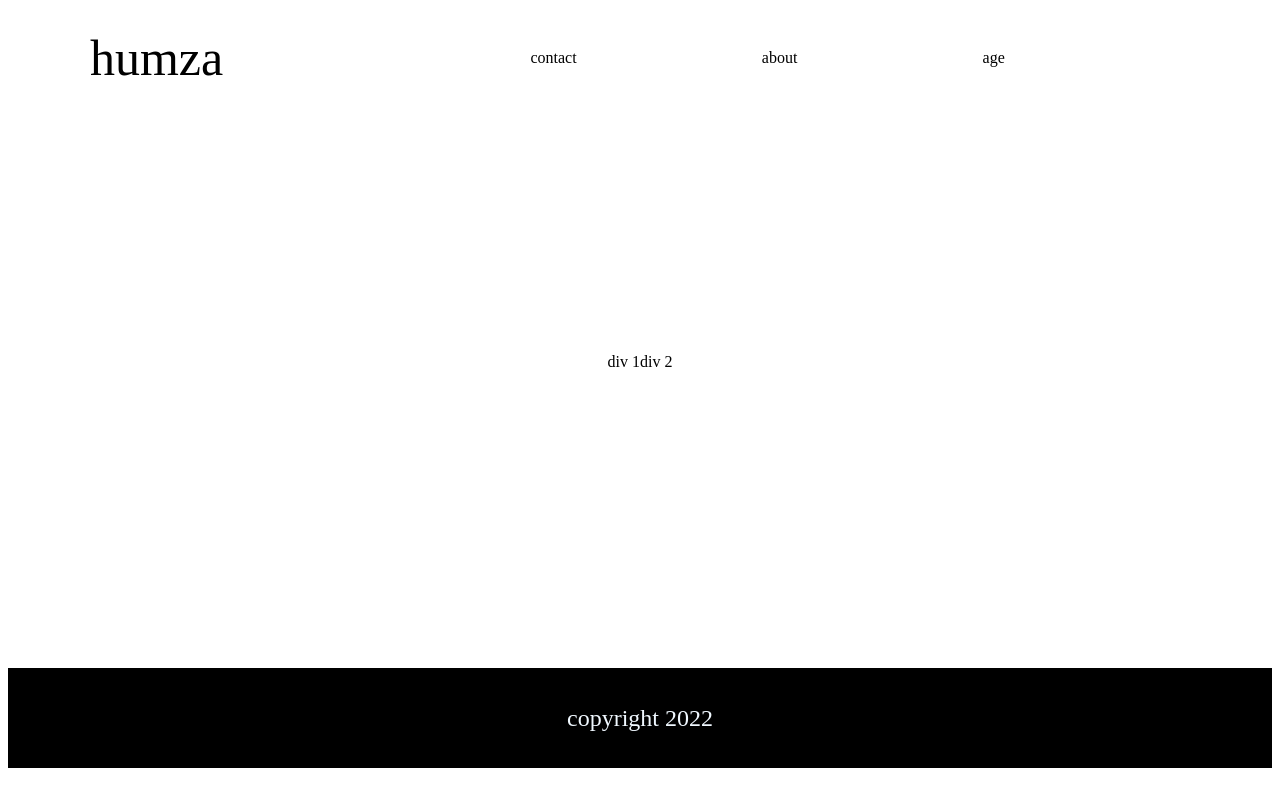
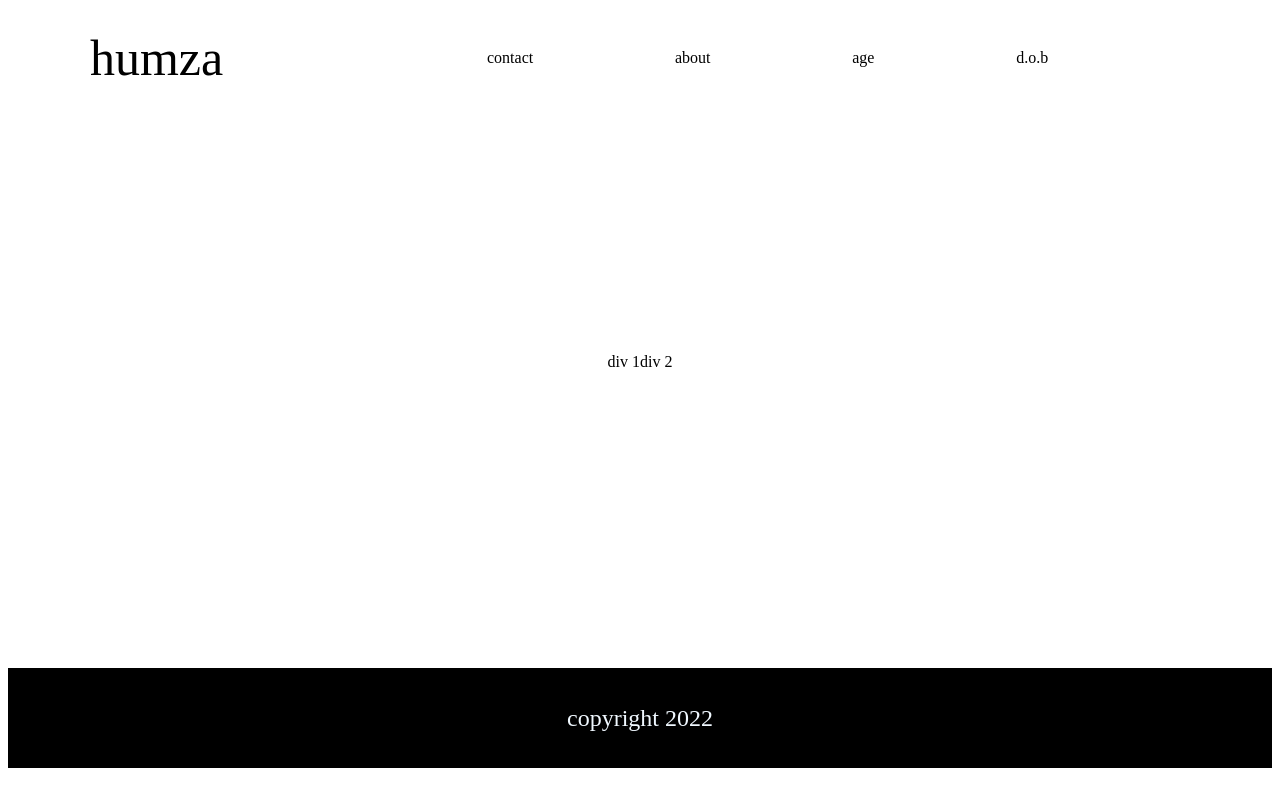
Before and after one commit to Humzzyy/htmlflex, a plain HTML site: page index.html in a window 1280 px wide. Drawn offline with Linux system fonts and the light colour scheme.

Commit message:
added d.o.b to links

```diff
--- a/index.html
+++ b/index.html
@@ -15,6 +15,7 @@
                 <li>contact</li>
                 <li>about</li>
                 <li>age</li>
+                <li>d.o.b</li>
             </ul>
         </div>
     </div>
```
